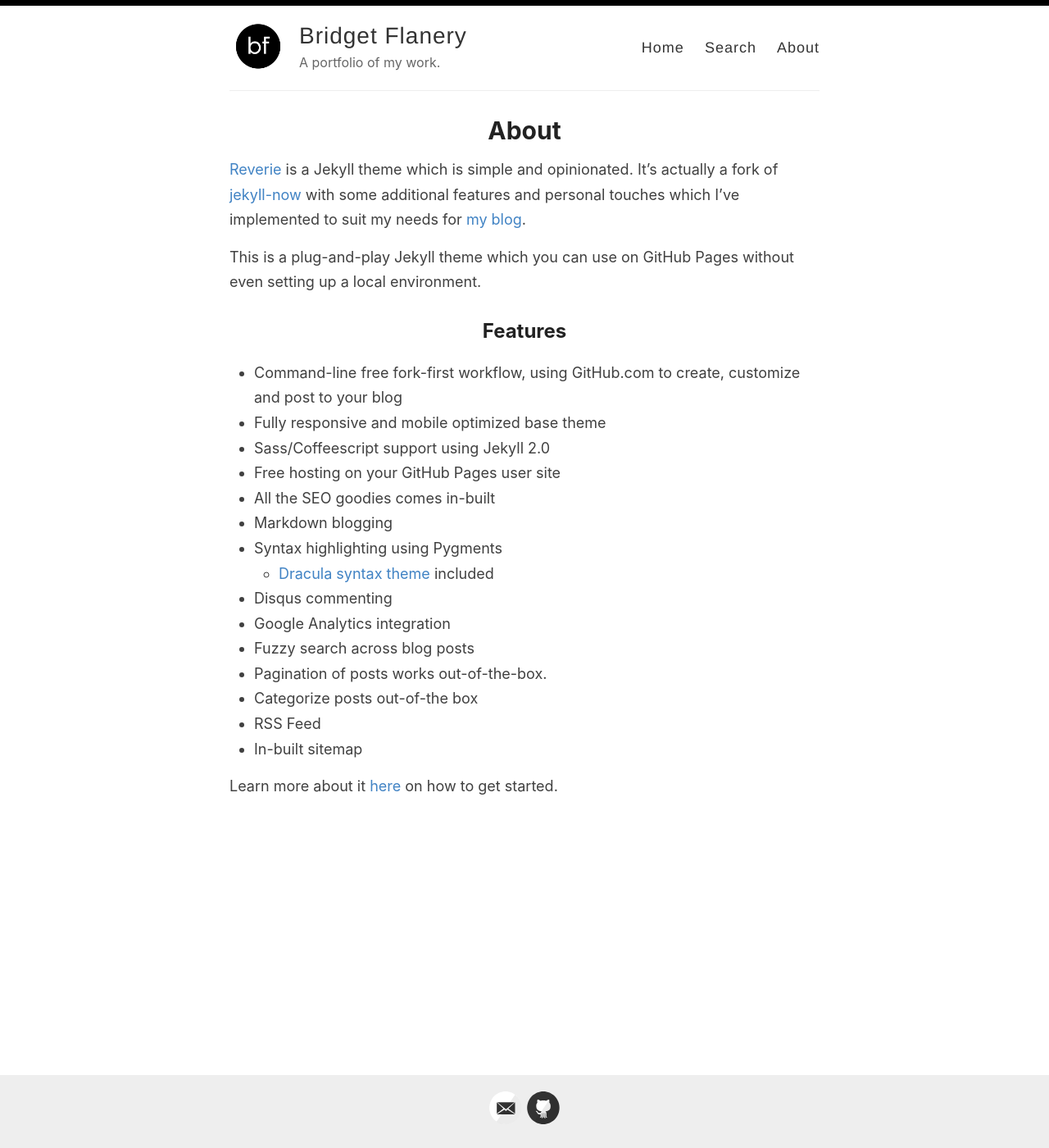
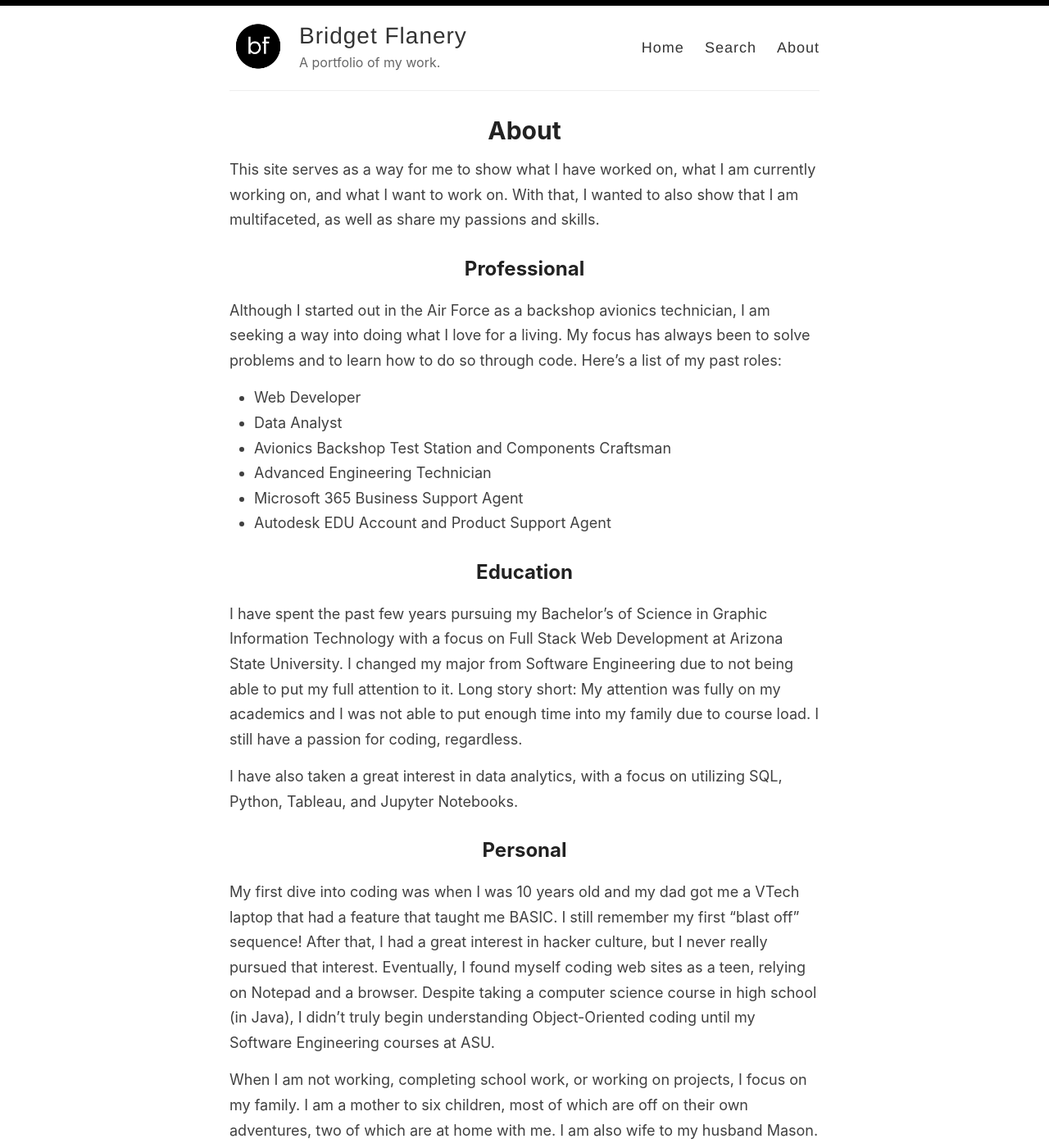
Before and after one commit to good-bean/good-bean.github.io, a Jekyll site: the page built from _pages/about.md, in a window 1280 px wide and 1400 px high. Shown: the whole window at 82% size. Built offline with Jekyll 4.4.1, drawn with Linux system fonts in a browser that asks for light colours; some of the changed text lies outside the part shown.

Commit message:
Update _config.yml and about.md

```diff
--- a/_config.yml
+++ b/_config.yml
@@ -26,7 +26,7 @@ footer-links:
   flickr:
   github: good-bean
   instagram:
-  linkedin:
+  linkedin: bridget-s-flanery
   pinterest:
   rss:
   twitter:
--- a/_pages/about.md
+++ b/_pages/about.md
@@ -4,26 +4,26 @@ title: About
 permalink: /about/
 ---
 
-[Reverie](https://github.com/amitmerchant1990/reverie) is a Jekyll theme which is simple and opinionated. It's actually a fork of [jekyll-now](https://github.com/barryclark/jekyll-now) with some additional features and personal touches which I've implemented to suit my needs for [my blog](https://www.amitmerchant.com).
+This site serves as a way for me to show what I have worked on, what I am currently working on, and what I want to work on. With that, I wanted to also show that I am multifaceted, as well as share my passions and skills.
 
-This is a plug-and-play Jekyll theme which you can use on GitHub Pages without even setting up a local environment.
+## Professional
 
-## Features
+Although I started out in the Air Force as a backshop avionics technician, I am seeking a way into doing what I love for a living. My focus has always been to solve problems and to learn how to do so through code. Here's a list of my past roles:
+- Web Developer
+- Data Analyst
+- Avionics Backshop Test Station and Components Craftsman
+- Advanced Engineering Technician
+- Microsoft 365 Business Support Agent
+- Autodesk EDU Account and Product Support Agent
 
-- Command-line free fork-first workflow, using GitHub.com to create, customize and post to your blog
-- Fully responsive and mobile optimized base theme
-- Sass/Coffeescript support using Jekyll 2.0
-- Free hosting on your GitHub Pages user site
-- All the SEO goodies comes in-built
-- Markdown blogging
-- Syntax highlighting using Pygments
-    - [Dracula syntax theme](https://draculatheme.com/) included
-- Disqus commenting
-- Google Analytics integration
-- Fuzzy search across blog posts
-- Pagination of posts works out-of-the-box.
-- Categorize posts out-of-the box
-- RSS Feed
-- In-built sitemap
+## Education
 
-Learn more about it [here](https://github.com/amitmerchant1990/reverie) on how to get started.
+I have spent the past few years pursuing my Bachelor's of Science in Graphic Information Technology with a focus on Full Stack Web Development at Arizona State University. I changed my major from Software Engineering due to not being able to put my full attention to it. Long story short: My attention was fully on my academics and I was not able to put enough time into my family due to course load. I still have a passion for coding, regardless.
+
+I have also taken a great interest in data analytics, with a focus on utilizing SQL, Python, Tableau, and Jupyter Notebooks.
+
+## Personal
+
+My first dive into coding was when I was 10 years old and my dad got me a VTech laptop that had a feature that taught me BASIC. I still remember my first "blast off" sequence! After that, I had a great interest in hacker culture, but I never really pursued that interest. Eventually, I found myself coding web sites as a teen, relying on Notepad and a browser. Despite taking a computer science course in high school (in Java), I didn't truly begin understanding Object-Oriented coding until my Software Engineering courses at ASU.
+
+When I am not working, completing school work, or working on projects, I focus on my family. I am a mother to six children, most of which are off on their own adventures, two of which are at home with me. I am also wife to my husband Mason. I couldn't pursue my dreams without his support! I enjoy reading, listening to music, and learning new things. If you're a fellow bookworm, feel free to hit me up about my Goodreads. :)
```
